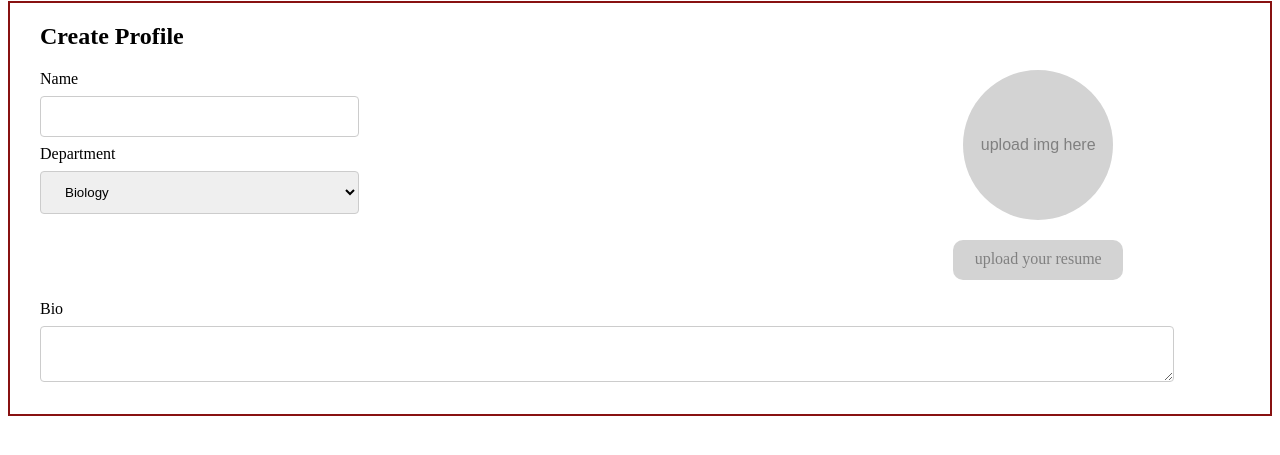
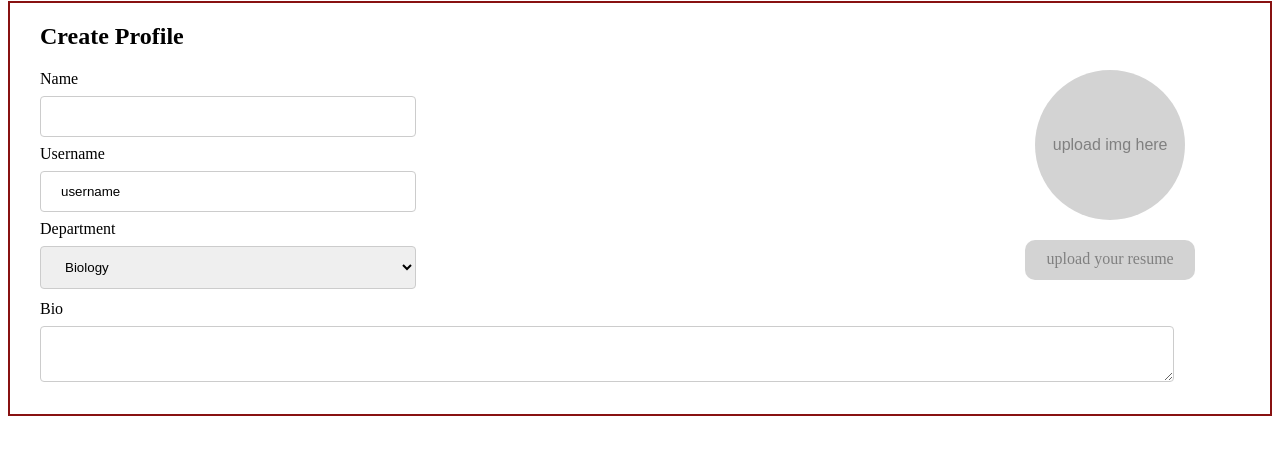
Before and after one commit to bjh26/326project, a website built with Vite: page frontend/src/index.html in a window 1280 px wide. Shown: the part 79-534 px from the top of the page. Built offline with nearby package versions, Linux system fonts and the light colour scheme.

Commit message:
added username field

```diff
--- a/frontend/src/index.html
+++ b/frontend/src/index.html
@@ -17,6 +17,7 @@
             </div>
             <form class="short-response">
                 <label for = "name">Name<input type = "text" id = "name"></label>
+                <label for="username">Username</label><input type="text" id="username" value="username" readonly>
                 <label for = "department">Department</label>
                 <select id = "department">
                     <option value = "biology">Biology</option>
```
